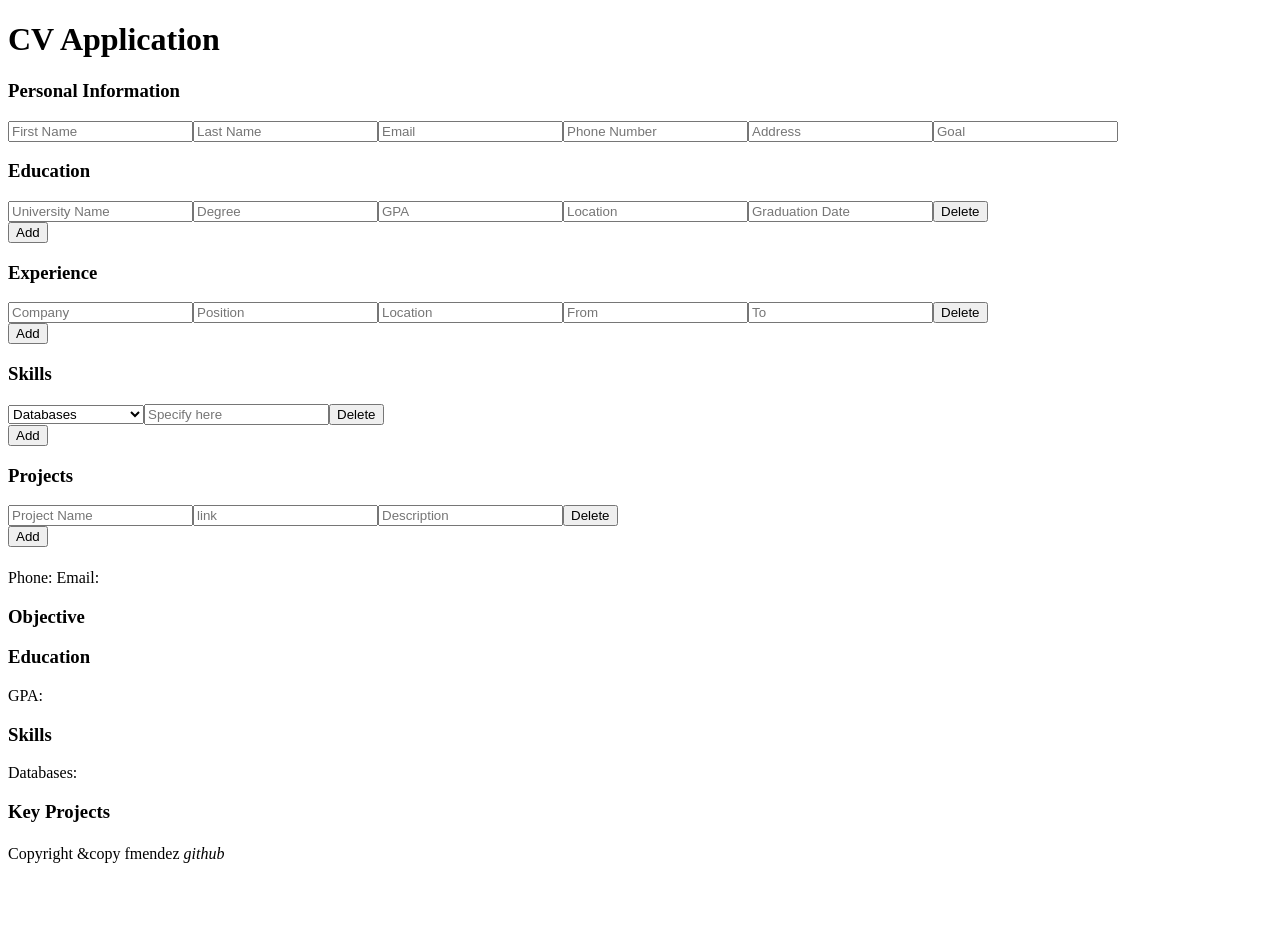
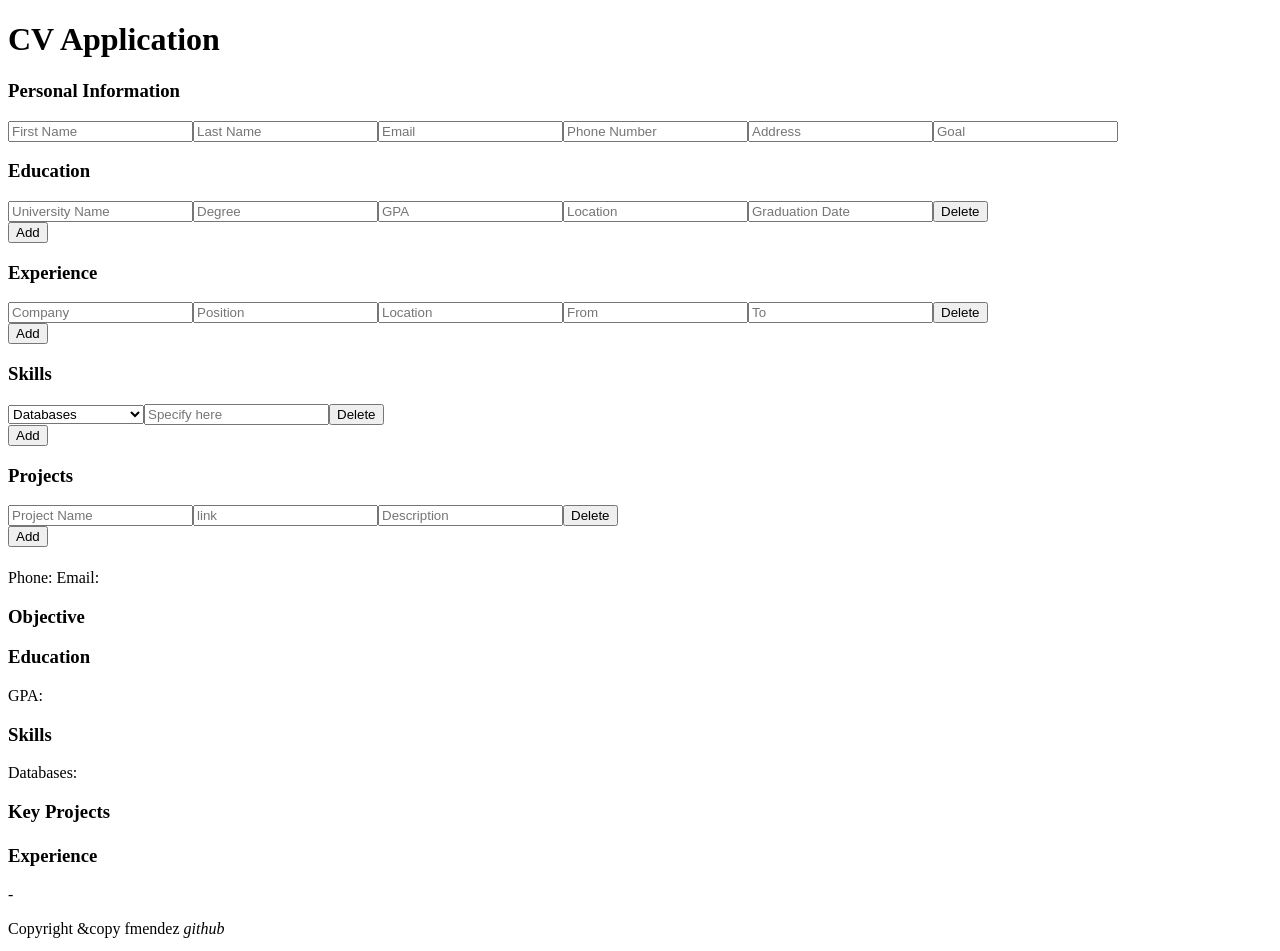
Before and after one commit to fmendezr/cv-application, a React (Create React App) app: page / in a window 1280 px wide. Shown: the top 951 px of the page. Before the commit the page ends 879 px from the top, so only its background shows below. Built offline with nearby package versions, Linux system fonts and the light colour scheme.

Commit message:
Create component that renders EExperience Section

```diff
--- a/src/components/CVPreview/CVPreview.js
+++ b/src/components/CVPreview/CVPreview.js
@@ -19,7 +19,7 @@ class CV extends Component {
                     education={this.props.information.education}
                     skills={this.props.information.skills}
                     projects={this.props.information.projects}
-                    experience={this.props.information.experience}
+                    experience={this.props.information.experiece}
                 />
             </div>
         )
@@ -51,7 +51,7 @@ const Content = (props) => {
             <ProjectsSection
                 projects={props.projects}
             />
-            <Experience
+            <ExperienceSection
                 experience={props.experience}
             />
         </div>
@@ -158,9 +158,39 @@ const ProjectsItem = (props) => {
     )
 }
 
-const Experience = (props) => {
+const ExperienceSection = (props) => {
     return (
-        <div></div>
+        <section>
+            <h3>Experience</h3>
+            {props.experience.map((experienceItem) => {
+                return (
+                    <ExperienceItem
+                        company={experienceItem.company}
+                        position={experienceItem.position}
+                        location={experienceItem.location}
+                        from={experienceItem.from}
+                        to={experienceItem.to}
+                        id={experienceItem.id}
+                        key={experienceItem.key}
+                    />
+                )
+            })}
+        </section>
+    )
+}
+
+const ExperienceItem = (props) => {
+    return(
+        <div>
+            <div>
+                <p>{props.company}</p>
+                <p>{props.position}</p>
+            </div>
+            <div>
+                <p>{props.location}</p>
+                <p>{props.from} - {props.to}</p>
+            </div>
+        </div>
     )
 }
 
```
